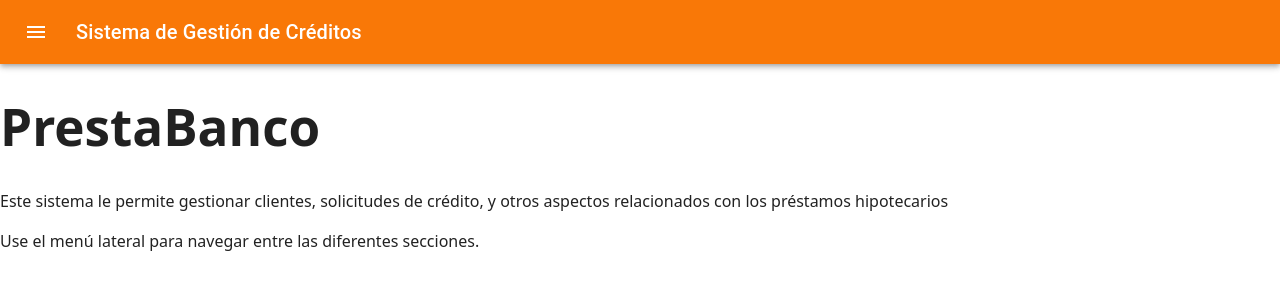
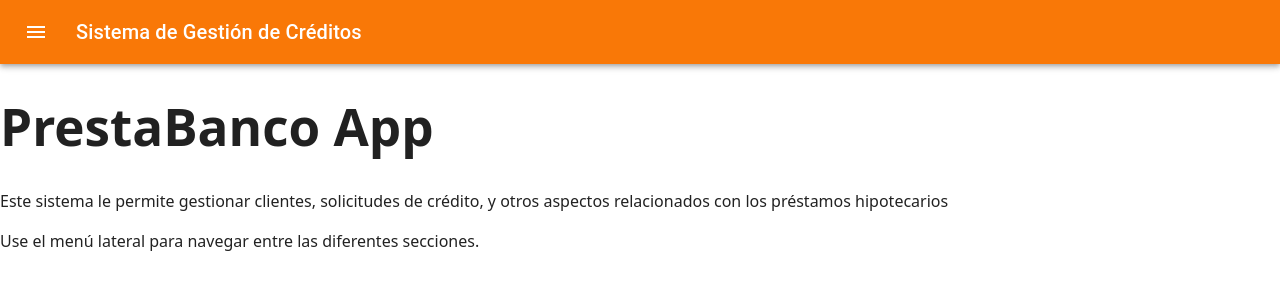
Before and after one commit to reii23/prestabanco-entrega1, a React (Vite) app in the folder front/interface/: page / in a window 1280 px wide. Shown: the top 300 px of the page. Built offline with nearby package versions, Linux system fonts and the light colour scheme.

Commit message:
prueba de actualizacion jenkins

```diff
--- a/front/interface/src/components/Home.jsx
+++ b/front/interface/src/components/Home.jsx
@@ -3,7 +3,7 @@ import React from "react";
 const Home = () => {
     return (
         <div>
-            <h1>PrestaBanco</h1>
+            <h1>PrestaBanco App</h1>
             <p>Este sistema le permite gestionar clientes, solicitudes de crédito, y otros aspectos relacionados con los préstamos hipotecarios</p>
             <p>Use el menú lateral para navegar entre las diferentes secciones.</p>
         </div>
```
